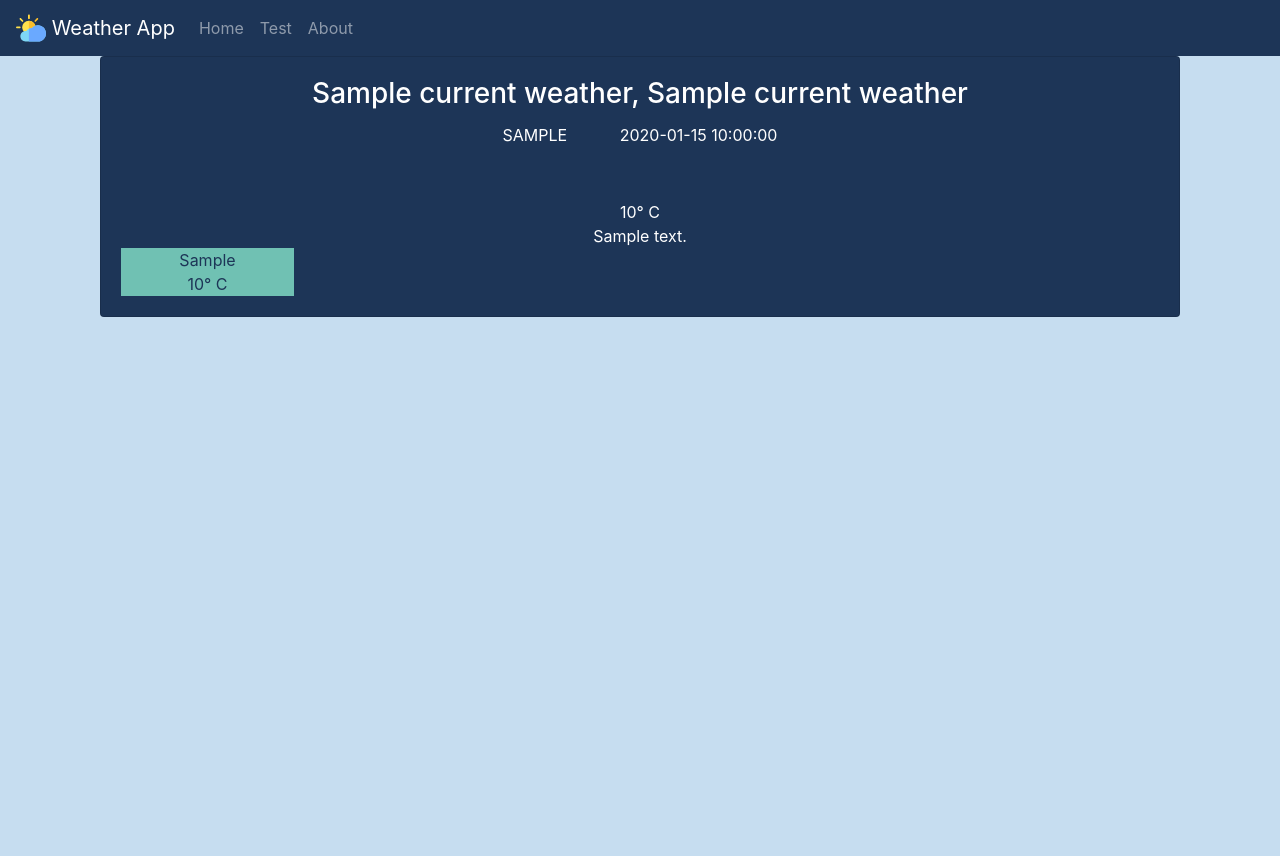
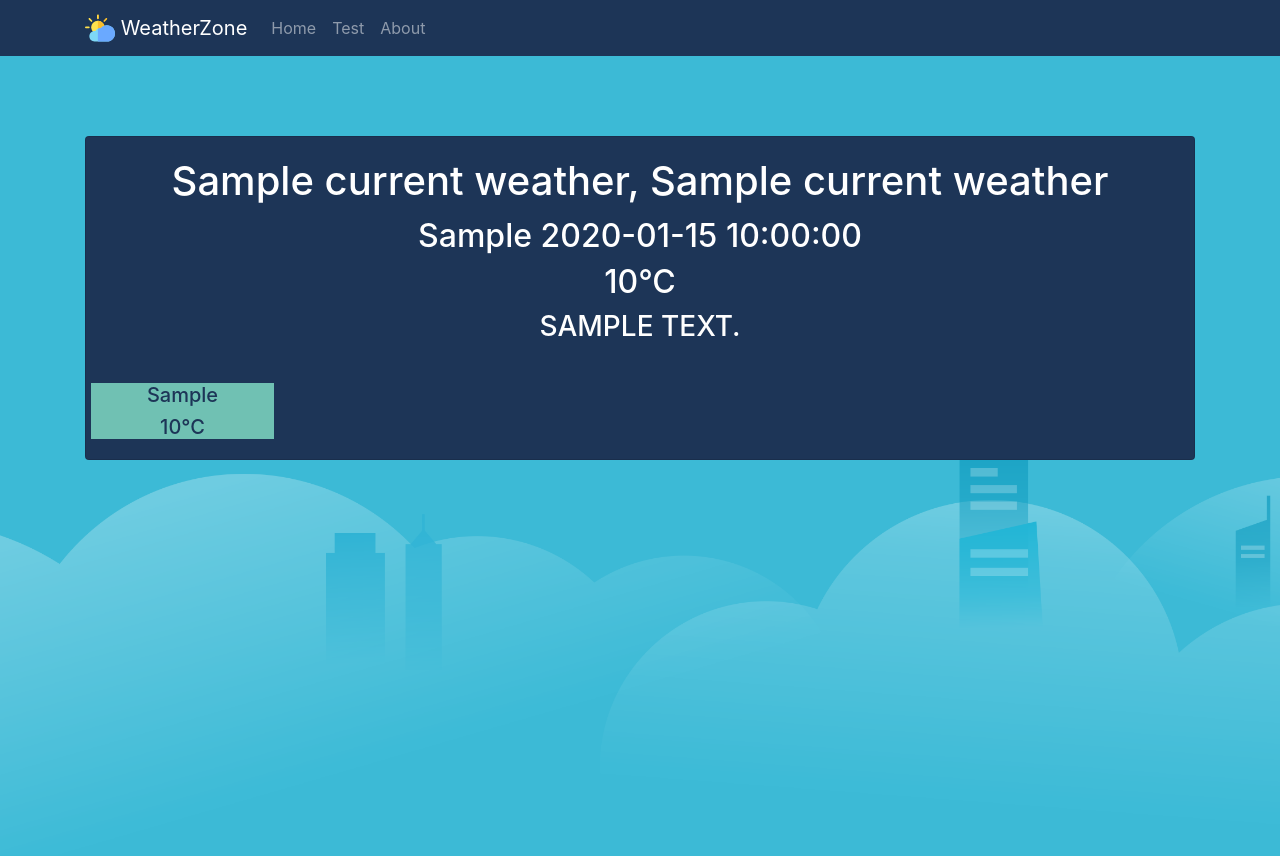
Before and after one commit to camilleb03/weather-app, a Flask app: template app/templates/weather/7_days_forecast.html in a window 1280 px wide. Before the commit the page ends 317 px from the top, so only its background shows below. Run offline with Flask 2, Linux system fonts and the light colour scheme; the template is opened without the code that fills it: most values are stand-ins (such as "Sample title", 1, 10 or a date in 2020); some libraries are stand-ins or nearby versions.

Commit message:
Modified UI again

```diff
--- a/app/templates/base.html
+++ b/app/templates/base.html
@@ -12,7 +12,7 @@
     <script src="https://code.jquery.com/jquery-3.3.1.slim.min.js" integrity="sha384-q8i/X+965DzO0rT7abK41JStQIAqVgRVzpbzo5smXKp4YfRvH+8abtTE1Pi6jizo" crossorigin="anonymous"></script>
     <script src="https://cdnjs.cloudflare.com/ajax/libs/popper.js/1.14.7/umd/popper.min.js" integrity="sha384-UO2eT0CpHqdSJQ6hJty5KVphtPhzWj9WO1clHTMGa3JDZwrnQq4sF86dIHNDz0W1" crossorigin="anonymous"></script>
     <script src="https://stackpath.bootstrapcdn.com/bootstrap/4.3.1/js/bootstrap.min.js" integrity="sha384-JjSmVgyd0p3pXB1rRibZUAYoIIy6OrQ6VrjIEaFf/nJGzIxFDsf4x0xIM+B07jRM" crossorigin="anonymous"></script>
-    <title>{% block title %}{% block page_name %}{% endblock %} &#183 Weather App{% endblock %}</title>
+    <title>{% block title %}{% block page_name %}{% endblock %} &#183 WeatherZone{% endblock %}</title>
 {% endblock %}
 </head>
 <script>
@@ -22,11 +22,13 @@
     });
 </script>
 <body>
+<section>
 {% block navbar %}
 <nav class="navbar navbar-expand-md navbar-dark bg-custom-dark" >
+  <div class="container">
     <a class="navbar-brand" href="{{ url_for('search') }}">
       <img src="/static/images/nav_icon.svg" width="30" height="30" class="d-inline-block align-top" alt="">
-    Weather App
+      WeatherZone
     </a>
     <button class="navbar-toggler" type="button" data-toggle="collapse" data-target="#navbarNav">
           <span class="navbar-toggler-icon"></span>
@@ -44,12 +46,12 @@
         </li>
       </ul>
     </div>
+  </div>
 </nav>
 {% endblock %}
 {% block content %}
-    <div class="container">
     {% block page_content %}{% endblock %}
-    </div>
 {% endblock %}
+</section>
 </body>
 </html>
--- a/app/templates/weather/7_days_forecast.html
+++ b/app/templates/weather/7_days_forecast.html
@@ -1,37 +1,31 @@
 {% extends 'base.html' %}
 {% block page_name %}Forecast{% endblock %}
 {% block page_content %}
-
-<div class="col-lg 3 col-md-3 col-sm-12 col-xs-12">
+<div class="background-image fill-page">
     <!-- Card -->
-  <div class="card bg-custom-light">
-    <div class="card-body text-center p-25">
-      <h3 class="card-title">
-        <span class="font-size-30">{{current_weather.city_name}}, </span>{{current_weather.country_name}}
-      </h3>
-      <p class=" card-text mb-30">
-        <span class="mr-5">{{current_weather.day_of_week.upper()}}</span> {{current_weather.date}}
-      </p>
+    <div class="container justify-content-center vertical-center center-margin">
+        <div class="card">
+            <div class="card-body text-center">
+                <h1 class="card-title">
+                    {{current_weather.city_name}}, {{current_weather.country_name}}
+                </h1>
+                <h2 class=" card-text mb-30">
+                    {{current_weather.day_of_week}} {{current_weather.date}}
+                </h2>
                 <div class="mb-30">
-        <i class="mr-40 forecast-icon text-top wi {{current_weather.icon_id}}" id="ex4-rain" width="90" height="90"></i>
-        <div class="card-text">
-          <span class="font-size-50">{{current_weather.temperature}}°
-            <span class="font-size-40">C</span>
-          </span>
+                    <h1><i class="wi {{current_weather.icon_id}}"></i></h1>
+                    <h2 class="card-text">{{current_weather.temperature}}°C</h2>
+                    <h3 class="card-text">{{current_weather.description.upper()}}</h3>
                 </div>
-        <span class="card-text">{{current_weather.description}}</span>
             </div>
+            <div class="card-body text-center">
                 <!-- BEGIN : Next days forecast -->
-      <div class="row m-0">
+                <div class="row">
                     {% for day in daily_weather %}
                     <div class="col-sm-2 {{ 'weather-next-day-even' if loop.index % 2 == 0 else 'weather-next-day-odd' }}">
-          <div>
-            <div>{{day.day_of_week}}</div>
-            <i class="wi {{day.icon_id}}"></i>
-            <div>{{day.temperature}}°
-              <span class="font-size-12">C</span>
-            </div>
-          </div>
+                        <h5 class="card-text">{{day.day_of_week}}</h5>
+                        <h2><i class="wi {{day.icon_id}}"></i></h2>
+                        <h5 class="card-text">{{day.temperature}}°C</h5>
                     </div>
                     {% endfor %}
                 </div>
@@ -39,4 +33,5 @@
             </div>
         </div>
     </div>
+</div>
 {% endblock %}
```
Also changed, not shown: app/templates/weather/index.html (+28 -9 lines). Lines whose indentation alone changed are shown as unchanged.
